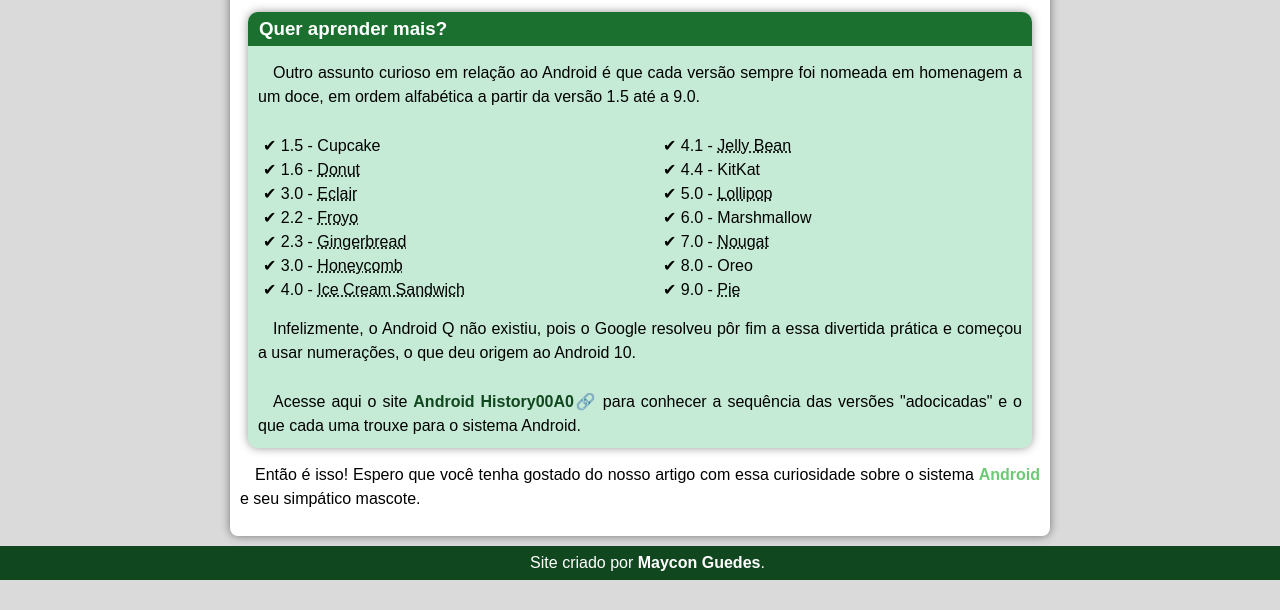
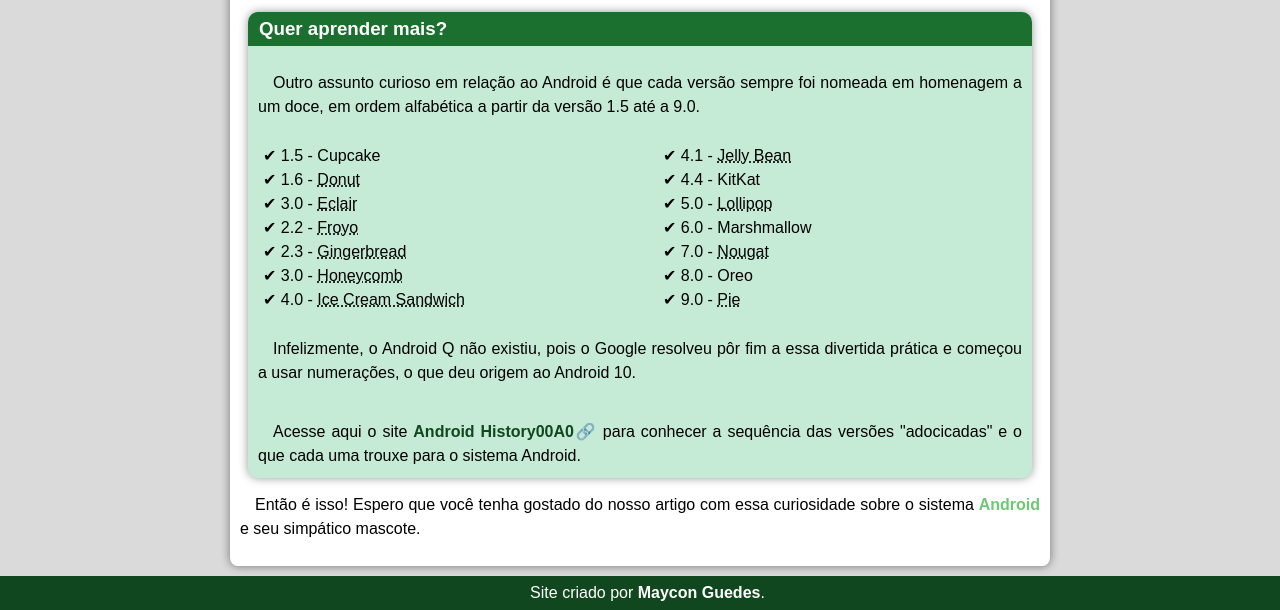
Before and after one commit to MayconG/projeto-android, a plain HTML site: page index.html in a window 1280 px wide. Shown: the part 2173-2783 px from the top of the page. Before the commit the page ends 2753 px from the top, so only its background shows below. Drawn offline with Linux system fonts and the light colour scheme.

Commit message:
Update style.css

```diff
--- a/style.css
+++ b/style.css
@@ -158,7 +158,7 @@ aside {
 }
 
 aside > p {
-    padding: 0px 10px 10px 10px ;
+    padding: 10px 10px 10px 10px ;
 }
 
 aside > h1 {
```
